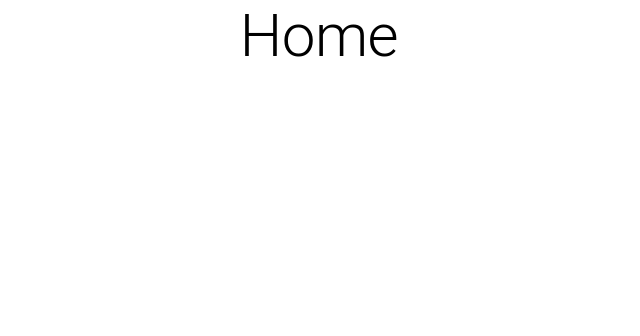
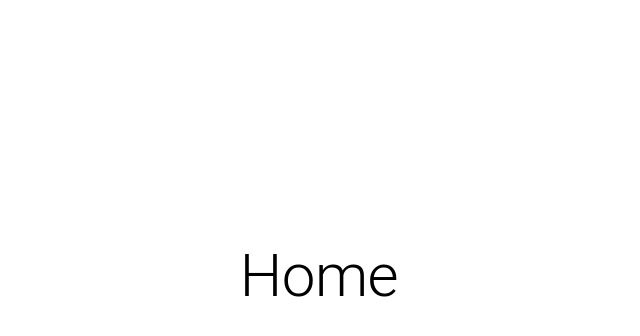
Before and after one commit to Fangjun-Zhou/Forest-ML-Data-Collection, a React (Create React App) app in the folder frontend/: page / in a window 1280 px wide. Shown: the top 336 px of the page, without its empty margins (321-961 px from the left). Built offline with nearby package versions, Linux system fonts and the light colour scheme.

Commit message:
Update: Home.js Added margin for Home text.

```diff
--- a/frontend/src/App.js
+++ b/frontend/src/App.js
@@ -1,7 +1,7 @@
 import './App.css';
 import '@mui/material'
-import React, { useRef } from 'react';
-import { Routes, Route, Link } from "react-router-dom";
+import React from 'react';
+import { Routes, Route } from "react-router-dom";
 import Home from './Pages/Home';
 import Time from './Pages/Time';
 
--- a/frontend/src/Pages/Home.js
+++ b/frontend/src/Pages/Home.js
@@ -1,5 +1,5 @@
-import { Grid, Stack, Typography } from '@mui/material'
-import { Box, height } from '@mui/system'
+import { Grid, Typography } from '@mui/material'
+import { Box } from '@mui/system'
 import React, { Component } from 'react'
 
 export default class Home extends Component {
@@ -11,6 +11,11 @@ export default class Home extends Component {
                     padding: 0,
                     height: "100vh"
                 }}>
+                    <Box sx={{
+                        height: "30%"
+                    }}>
+
+                    </Box>
                     <Grid container layout={"horizontal"} columns={12}>
                         <Grid item xs={12}>
                             <Typography variant="h2" align="center">Home</Typography>
```
